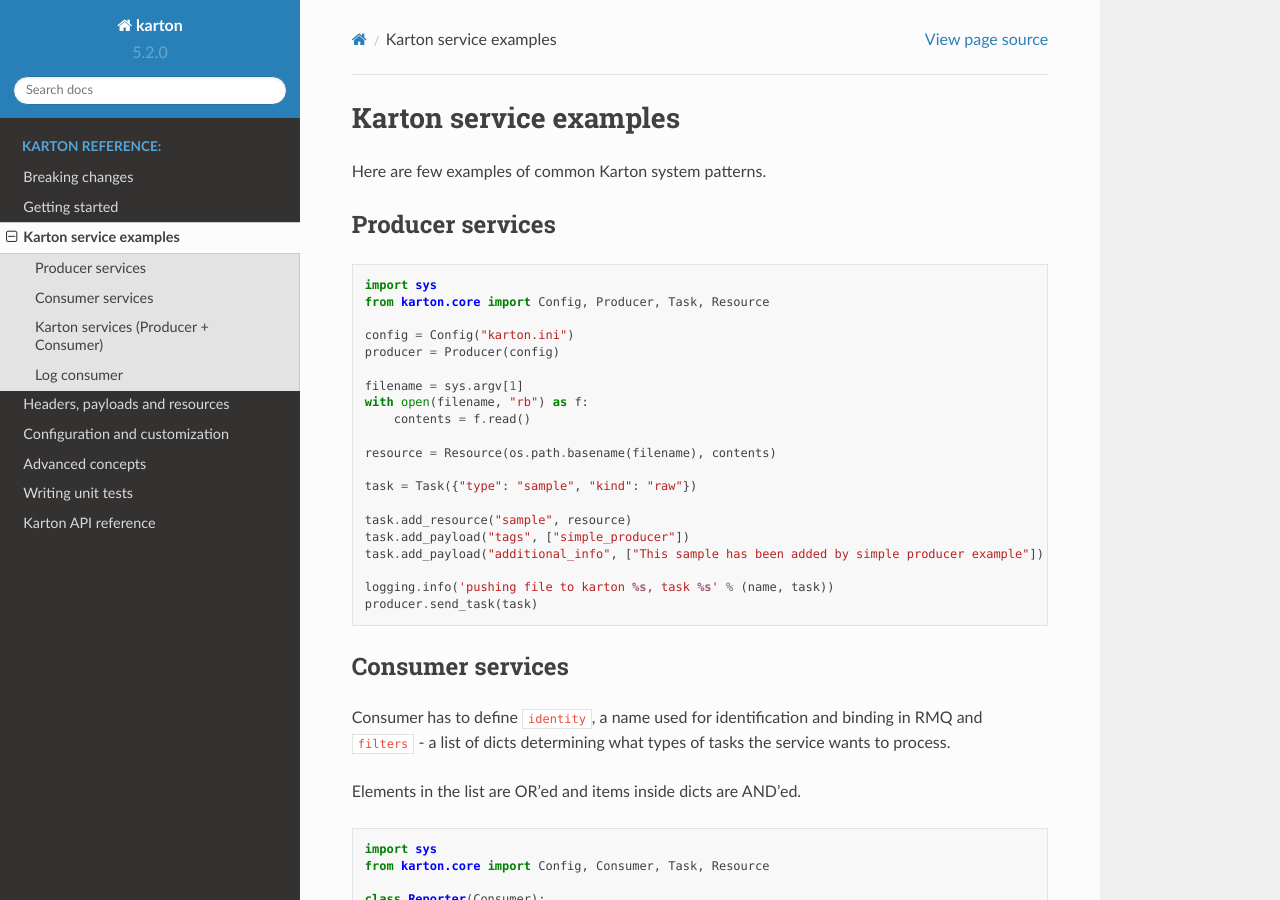
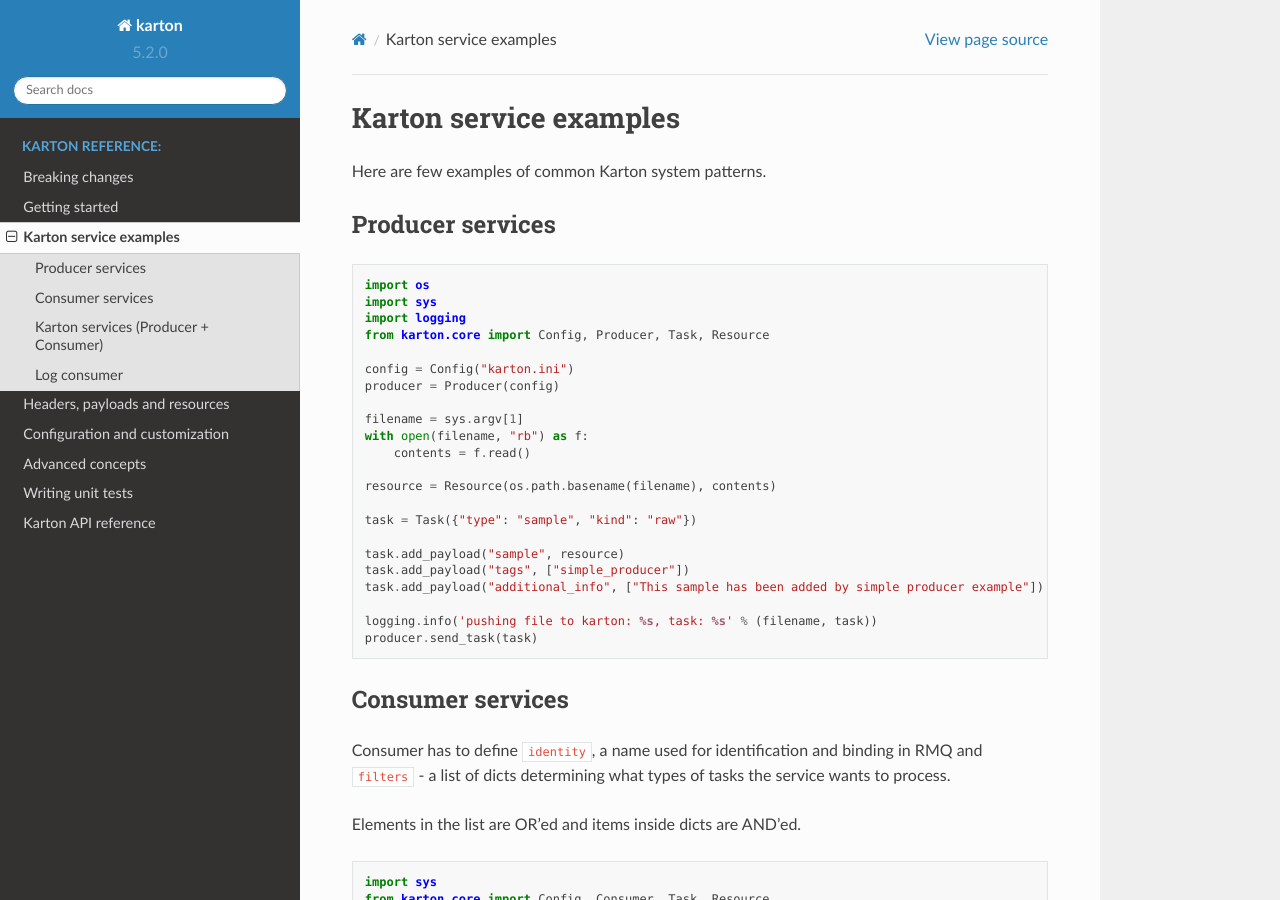
Before and after one commit to CERT-Polska/karton, a Sphinx documentation site: the page built from docs/service_examples.rst, in a window 1280 px wide and 900 px high. Built offline with Sphinx 7.4.7 and the Read the Docs theme 2.0.0, drawn with Linux system fonts in a browser that asks for light colours.

Commit message:
Update producer example in docs (#217)

```diff
--- a/docs/service_examples.rst
+++ b/docs/service_examples.rst
@@ -9,7 +9,9 @@ Producer services
 
 .. code-block:: python
 
+    import os
     import sys
+    import logging
     from karton.core import Config, Producer, Task, Resource
 
     config = Config("karton.ini")
@@ -23,11 +25,11 @@ Producer services
 
     task = Task({"type": "sample", "kind": "raw"})
 
-    task.add_resource("sample", resource)
+    task.add_payload("sample", resource)
     task.add_payload("tags", ["simple_producer"])
     task.add_payload("additional_info", ["This sample has been added by simple producer example"])
 
-    logging.info('pushing file to karton %s, task %s' % (name, task))
+    logging.info('pushing file to karton: %s, task: %s' % (filename, task))
     producer.send_task(task)
 
 
```
